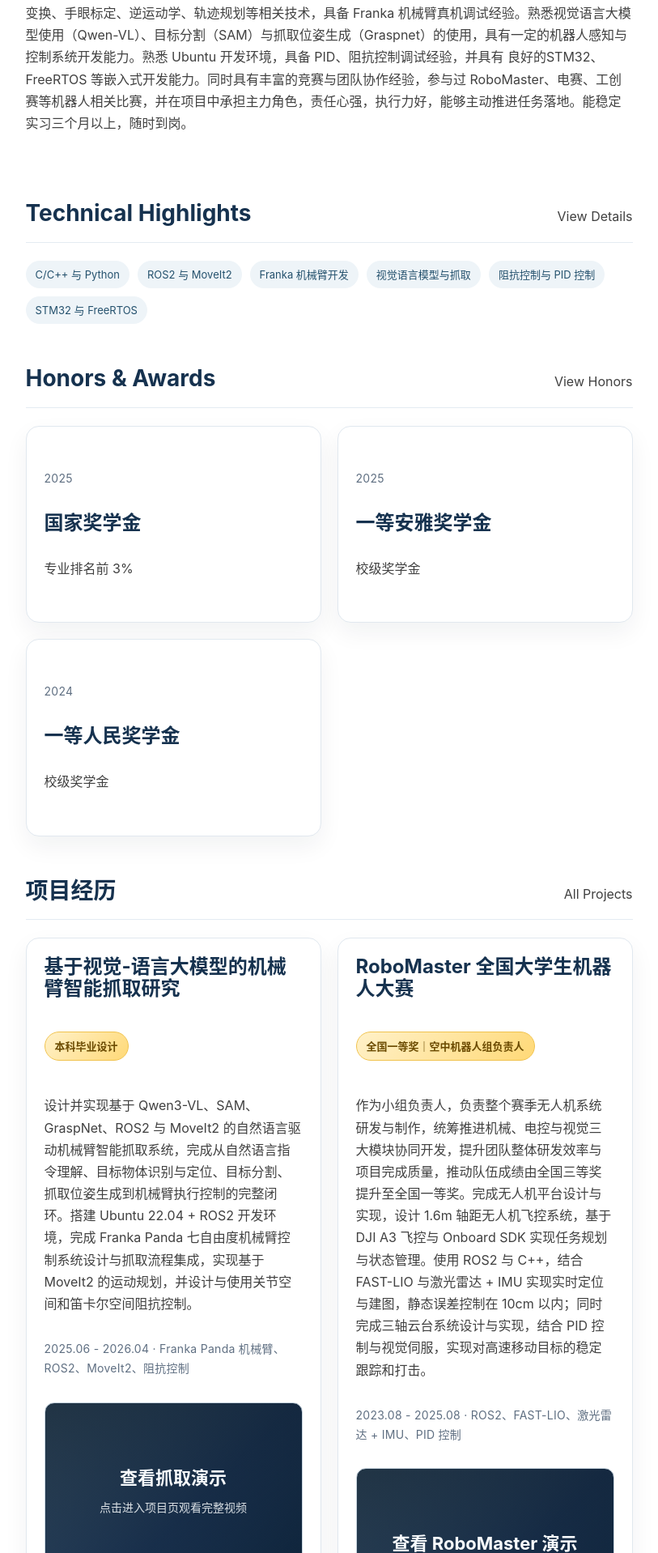
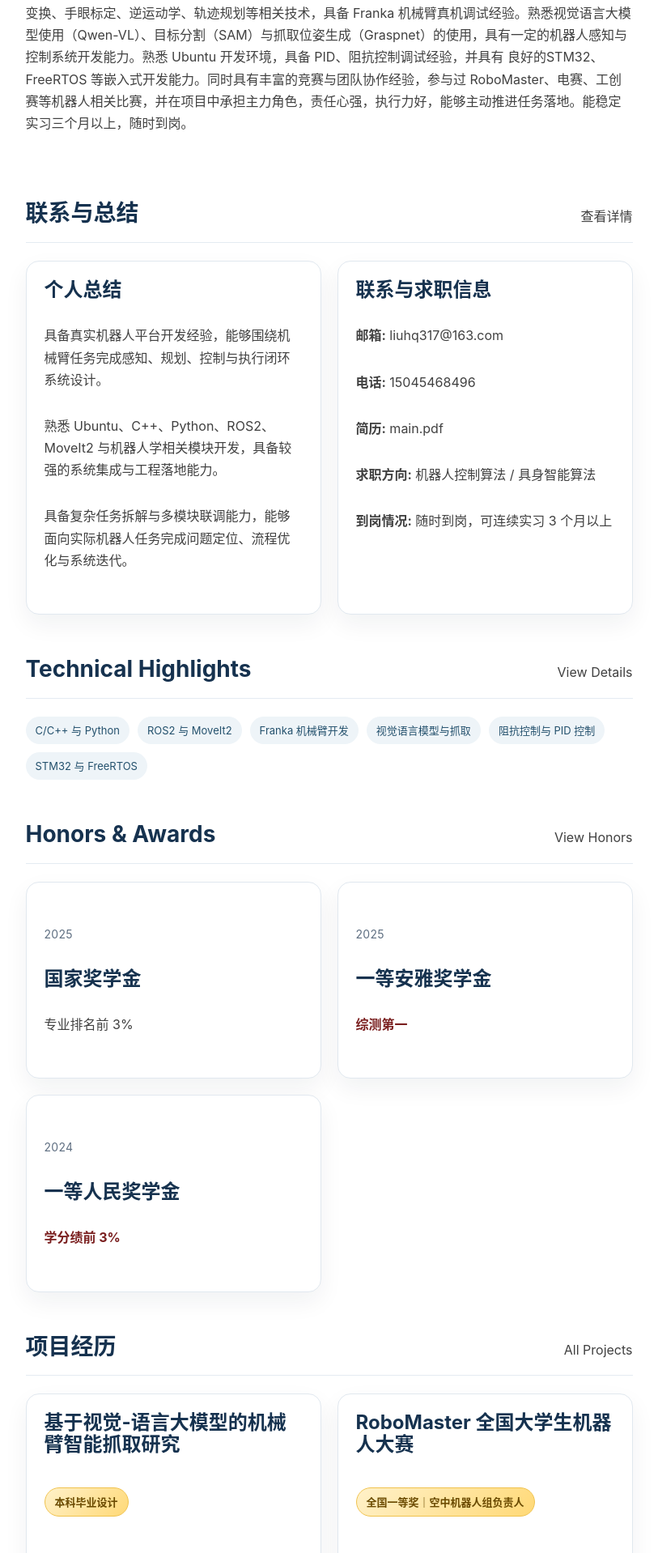
Before and after one commit to huaqLiu/huaqLiu.github.io, a Jekyll site: the page built from index.html, in a window 1280 px wide. Shown: the part 1199-3117 px from the top of the page at 81% size, without its empty margins (136-949 px from the left). Built offline with Jekyll 4.4.1, drawn with Linux system fonts in a browser that asks for light colours; nearby versions of some CDN libraries; the list of posts is cut into pages by our own code; comment, search, counter and statistics services are not loaded; some of the changed text lies outside the part shown.

Commit message:
修改主页顺序

```diff
--- a/_data/academic.yml
+++ b/_data/academic.yml
@@ -53,12 +53,12 @@ awards:
     year: "2025"
   - title_zh: "一等安雅奖学金"
     title_en: "First-Class Anya Scholarship"
-    meta_zh: "校级奖学金"
+    meta_zh: "综测第一"
     meta_en: "University scholarship"
     year: "2025"
   - title_zh: "一等人民奖学金"
     title_en: "First-Class People's Scholarship"
-    meta_zh: "校级奖学金"
+    meta_zh: "学分绩前 3%"
     meta_en: "University scholarship"
     year: "2024"
   - title_zh: "二等人民奖学金"
--- a/css/hux-blog.css
+++ b/css/hux-blog.css
@@ -1841,6 +1841,11 @@ img::-moz-selection {
   margin-bottom: 12px;
   padding: 6px 12px;
 }
+.academic-award-note-emphasis {
+  color: #7a1f1f;
+  font-size: 16px;
+  font-weight: 700;
+}
 .academic-card-inline {
   margin-bottom: 20px;
 }
--- a/index.html
+++ b/index.html
@@ -44,6 +44,34 @@ no-catalog: true
 
   <section class="academic-section">
     <div class="academic-section-heading">
+      <h2>联系与总结</h2>
+      <a href="{{ '/videos/' | prepend: site.baseurl }}">查看详情</a>
+    </div>
+    <div class="academic-grid">
+      <article class="academic-card">
+        <h3>个人总结</h3>
+        {% for item in summary.zh limit:3 %}
+        <p>{{ item }}</p>
+        {% endfor %}
+      </article>
+      <article class="academic-card">
+        <h3>联系与求职信息</h3>
+        {% for item in contacts.zh %}
+        <p>
+          <strong>{{ item.label }}:</strong>
+          {% if item.url != "" %}
+          <a href="{{ item.url | prepend: site.baseurl }}">{{ item.value }}</a>
+          {% else %}
+          {{ item.value }}
+          {% endif %}
+        </p>
+        {% endfor %}
+      </article>
+    </div>
+  </section>
+
+  <section class="academic-section">
+    <div class="academic-section-heading">
       <h2>Technical Highlights</h2>
       <a href="{{ '/about/' | prepend: site.baseurl }}">View Details</a>
     </div>
@@ -64,7 +92,7 @@ no-catalog: true
       <article class="academic-card">
         <p class="academic-card-meta">{{ item.year }}</p>
         <h3>{{ item.title_zh }}</h3>
-        <p>{{ item.meta_zh }}</p>
+        <p{% if item.title_zh == "一等安雅奖学金" or item.title_zh == "一等人民奖学金" %} class="academic-award-note-emphasis"{% endif %}>{{ item.meta_zh }}</p>
       </article>
       {% endfor %}
     </div>
@@ -100,31 +128,4 @@ no-catalog: true
     </div>
   </section>
 
-  <section class="academic-section">
-    <div class="academic-section-heading">
-      <h2>联系与总结</h2>
-      <a href="{{ '/videos/' | prepend: site.baseurl }}">查看详情</a>
-    </div>
-    <div class="academic-grid">
-      <article class="academic-card">
-        <h3>个人总结</h3>
-        {% for item in summary.zh limit:3 %}
-        <p>{{ item }}</p>
-        {% endfor %}
-      </article>
-      <article class="academic-card">
-        <h3>联系与求职信息</h3>
-        {% for item in contacts.zh %}
-        <p>
-          <strong>{{ item.label }}:</strong>
-          {% if item.url != "" %}
-          <a href="{{ item.url | prepend: site.baseurl }}">{{ item.value }}</a>
-          {% else %}
-          {{ item.value }}
-          {% endif %}
-        </p>
-        {% endfor %}
-      </article>
-    </div>
-  </section>
 </div>
--- a/publications.html
+++ b/publications.html
@@ -20,7 +20,7 @@ no-catalog: true
     <article class="academic-card academic-card-inline">
       <p class="academic-card-meta">{{ item.year }}</p>
       <h3>{{ item.title_zh }}</h3>
-      <p>{{ item.meta_zh }}</p>
+      <p{% if item.title_zh == "一等安雅奖学金" or item.title_zh == "一等人民奖学金" %} class="academic-award-note-emphasis"{% endif %}>{{ item.meta_zh }}</p>
     </article>
     {% endfor %}
   </section>
@@ -33,7 +33,7 @@ no-catalog: true
     <article class="academic-card academic-card-inline">
       <p class="academic-card-meta">{{ item.year }}</p>
       <h3>{{ item.title_en }}</h3>
-      <p>{{ item.meta_en }}</p>
+      <p{% if item.title_zh == "一等安雅奖学金" or item.title_zh == "一等人民奖学金" %} class="academic-award-note-emphasis"{% endif %}>{{ item.meta_en }}</p>
     </article>
     {% endfor %}
   </section>
```
Also changed, not shown: 1 other file.
